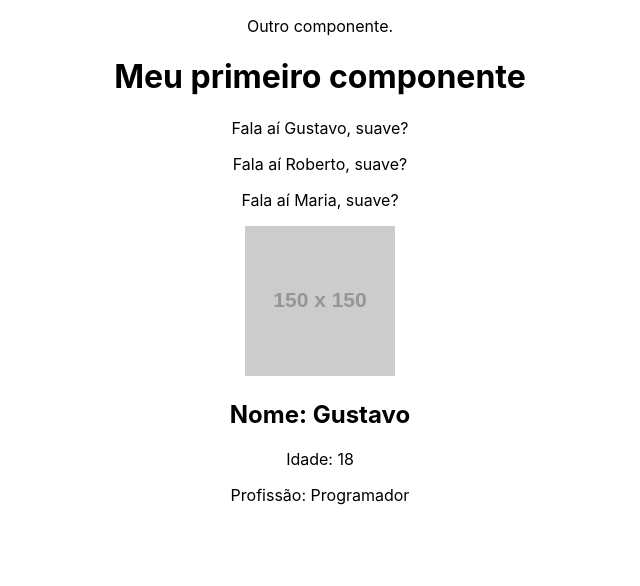
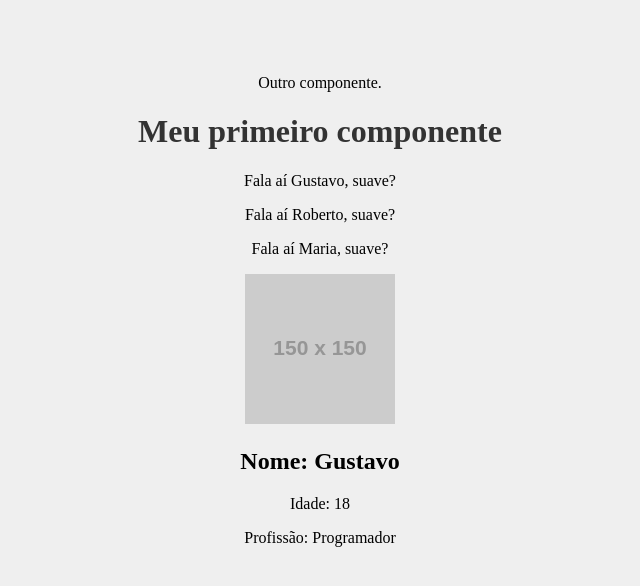
Before and after one commit to GustavoFrota/Teste-React, a React (Create React App) app in the folder meu-projeto/: page / in a window 1280 px wide. Shown: the top 586 px of the page, without its empty margins (320-960 px from the left). Built offline with nearby package versions, Linux system fonts and the light colour scheme.

Commit message:
Modificando o index.css

```diff
--- a/meu-projeto/src/index.css
+++ b/meu-projeto/src/index.css
@@ -1,13 +1,8 @@
 body {
-  margin: 0;
-  font-family: -apple-system, BlinkMacSystemFont, 'Segoe UI', 'Roboto', 'Oxygen',
-    'Ubuntu', 'Cantarell', 'Fira Sans', 'Droid Sans', 'Helvetica Neue',
-    sans-serif;
-  -webkit-font-smoothing: antialiased;
-  -moz-osx-font-smoothing: grayscale;
+  padding: 50px;
+  background-color: #efefef;
 }
 
-code {
-  font-family: source-code-pro, Menlo, Monaco, Consolas, 'Courier New',
-    monospace;
+h1 {
+  color: #333;
 }
```
